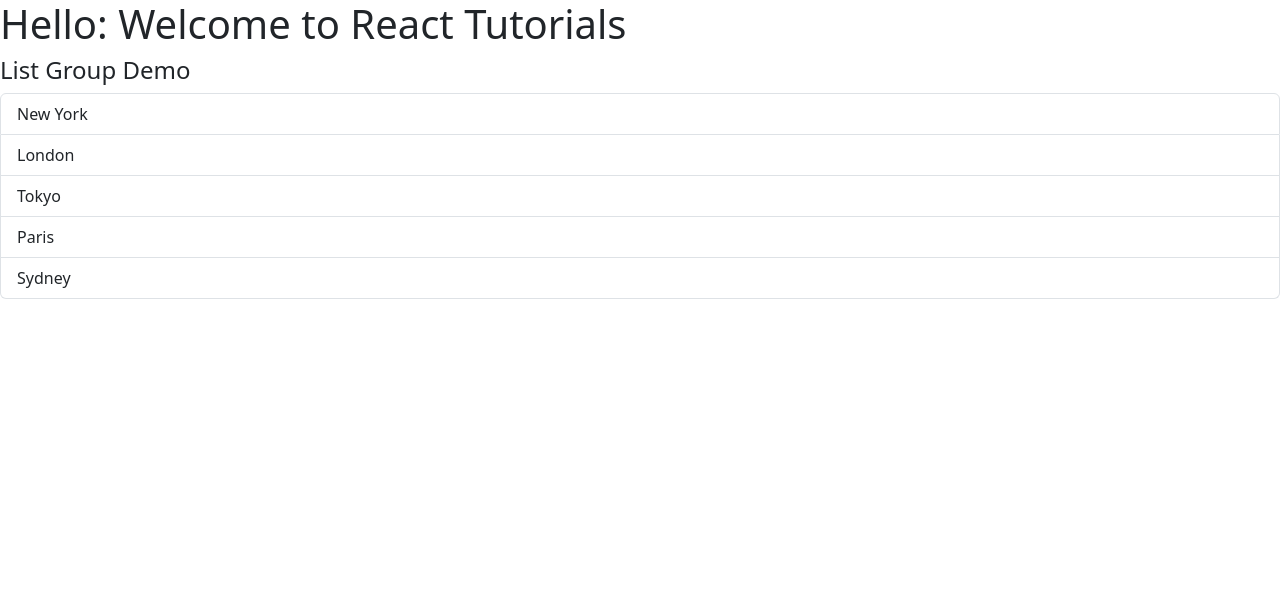
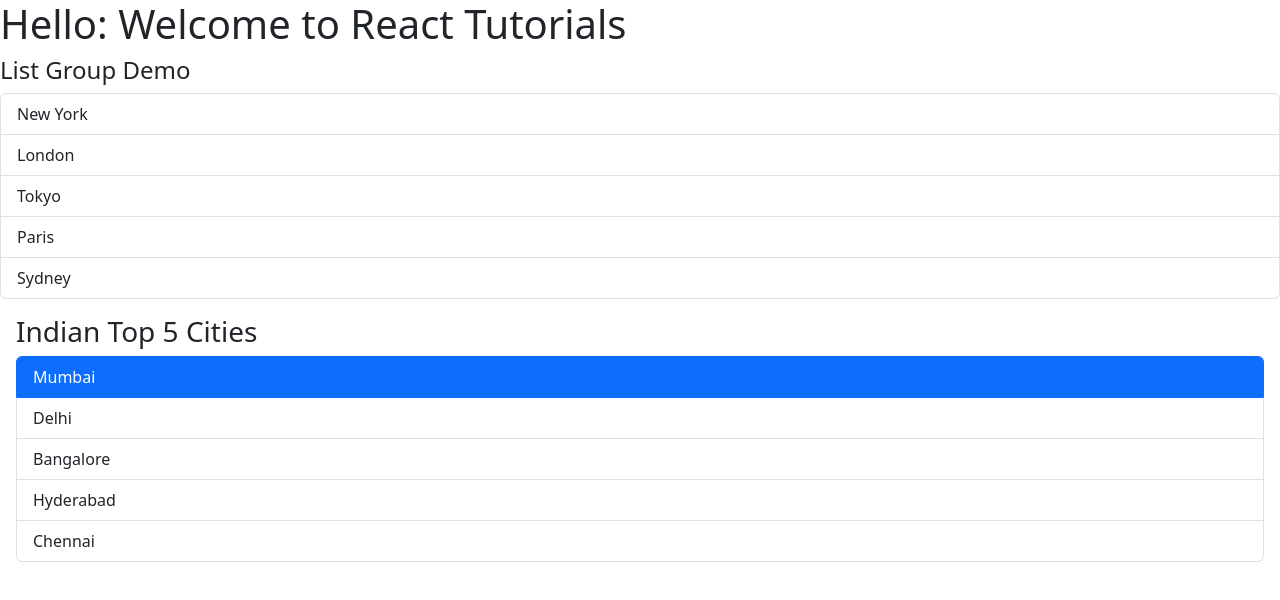
Before and after one commit to MadhuKumarGowda/React-concepts, a React (Vite) app in the folder react-app/: page / in a window 1280 px wide. Shown: the top 600 px of the page. Built offline with nearby package versions, Linux system fonts and the light colour scheme.

Commit message:
Implementation of Props, passing function as Props

```diff
--- a/react-app/src/App.tsx
+++ b/react-app/src/App.tsx
@@ -1,17 +1,54 @@
-// Import the Message component from the local file
-import Message from "./Message";
-import ListGroups from "./components/ListGroups";
+// App.tsx
+// This is the main entry point of the React application.
+// It imports and renders several components, including Message, ListGroups, and PropsListGroup.
+// The App component also defines a list of city names and passes them as props to PropsListGroup.
+
+import Message from "./Message"; // Import the Message component from the local file
+import ListGroups from "./components/ListGroups"; // Import the ListGroups component
+import PropsListGroup from "./components/PropsListGroup"; // Import the PropsListGroup component
 
 // Define the main App component
-function App(){
-  // Render the Message component
-  return(
+/**
+ * The main application component that renders various demo components.
+ *
+ * Features:
+ * - Defines an array of city names (`cities`) to demonstrate passing props to child components.
+ * - Renders the `Message` component.
+ * - Renders the `ListGroups` component.
+ * - Renders the `PropsListGroup` component, passing the `cities` array and a title as props.
+ *
+ * Props Feature Implementation:
+ * - Demonstrates how to pass data (`items` and `title`) as props to the `PropsListGroup` component,
+ *   enabling dynamic rendering of list content based on parent-provided data.
+ */
+function App() {
+  // Define an array of city names
+  const cities: string[] = [
+    "Mumbai",
+    "Delhi",
+    "Bangalore",
+    "Hyderabad",
+    "Chennai",
+  ];
+
+  const handleSelectItem = (item: string) => {
+    console.log("Selected item:", item);
+  };
+
+  // Render the Message, ListGroups, and PropsListGroup components
+  return (
     <>
-    <Message />
-    <h4>List Group Demo</h4>
-    <ListGroups />
+      <Message />
+      <h4>List Group Demo</h4>
+      <ListGroups />
+
+      <PropsListGroup
+        items={cities}
+        title="Indian Top 5 Cities"
+        onSelectItem={handleSelectItem}
+      />
     </>
-  )
+  );
 }
 
 // Export the App component as the default export
--- /dev/null
+++ b/react-app/src/components/PropsListGroup.tsx
@@ -0,0 +1,54 @@
+// PropsListGroup.tsx
+// This file defines and exports the PropsListGroup React component.
+// The component renders a Bootstrap-styled list group, with its title and items provided via props.
+
+import { useState } from "react";
+
+// Define the Props interface for the component.
+// - title: The heading to display above the list.
+// - items: An array of strings to display as list items.
+interface Props {
+  title: string;
+  items: string[];
+  onSelectItem: (item: string) => void;
+}
+
+// PropsListGroup component definition.
+// Receives props of type Props and renders a list group.
+function PropsListGroup(props: Props) {
+  const [selectedIndex, setSelectedIndex] = useState(0);
+
+  // Map over the items array to create <li> elements for each item.
+  const listItems = props.items.map((item, index) => {
+    return (
+      <li
+        key={index}
+        className={
+          selectedIndex === index ? "list-group-item active" : "list-group-item"
+        }
+        onClick={() => {
+          setSelectedIndex(index);
+          props.onSelectItem(item);
+        }}
+      >
+        {item}
+      </li>
+    );
+  });
+
+  // Render the component UI:
+  // - A container div with margin.
+  // - The title as an <h3>.
+  // - The list of items inside a Bootstrap-styled <ul>.
+  return (
+    <>
+      <div className="m-3">
+        <h3>{props.title}</h3>
+        <ul className="list-group">{listItems}</ul>
+      </div>
+    </>
+  );
+}
+
+// Export the component as default for use in other files.
+export default PropsListGroup;
```
